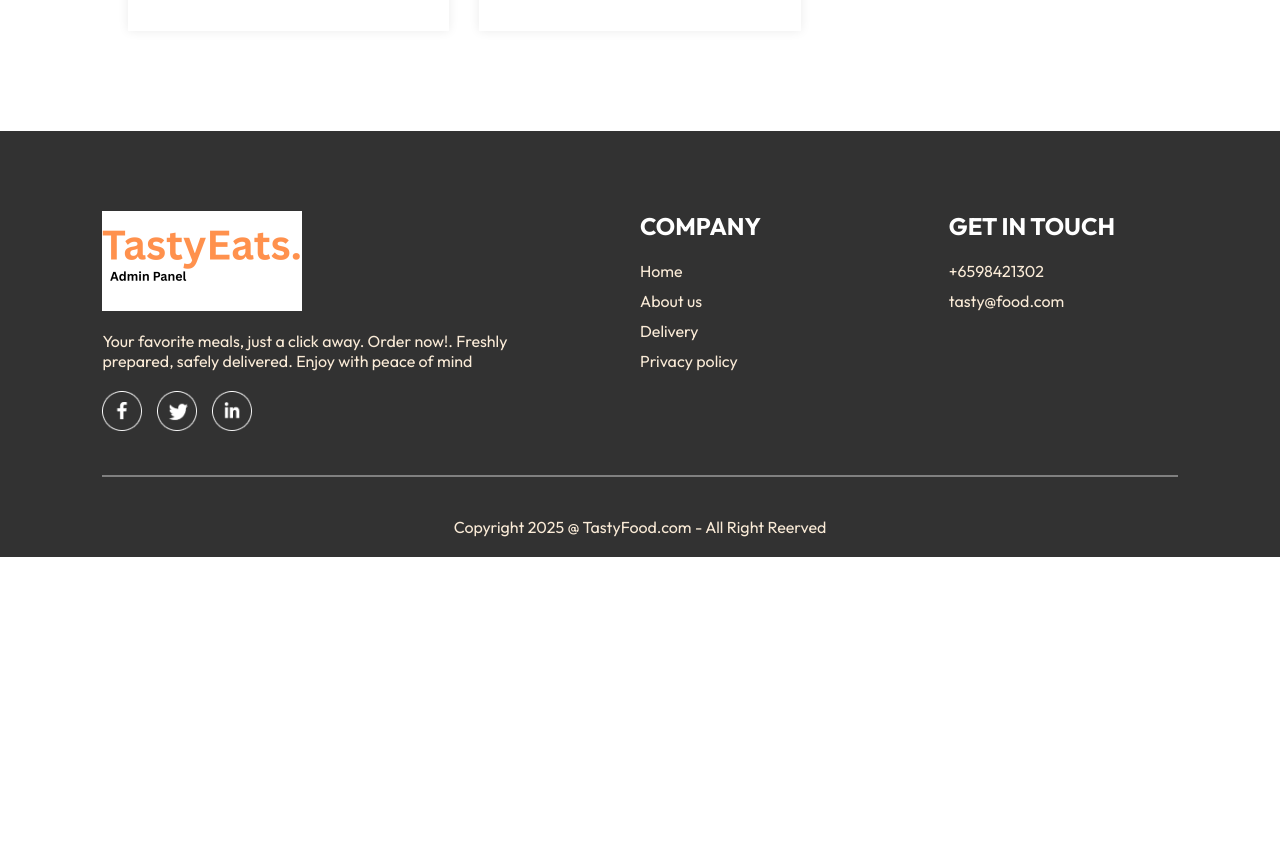
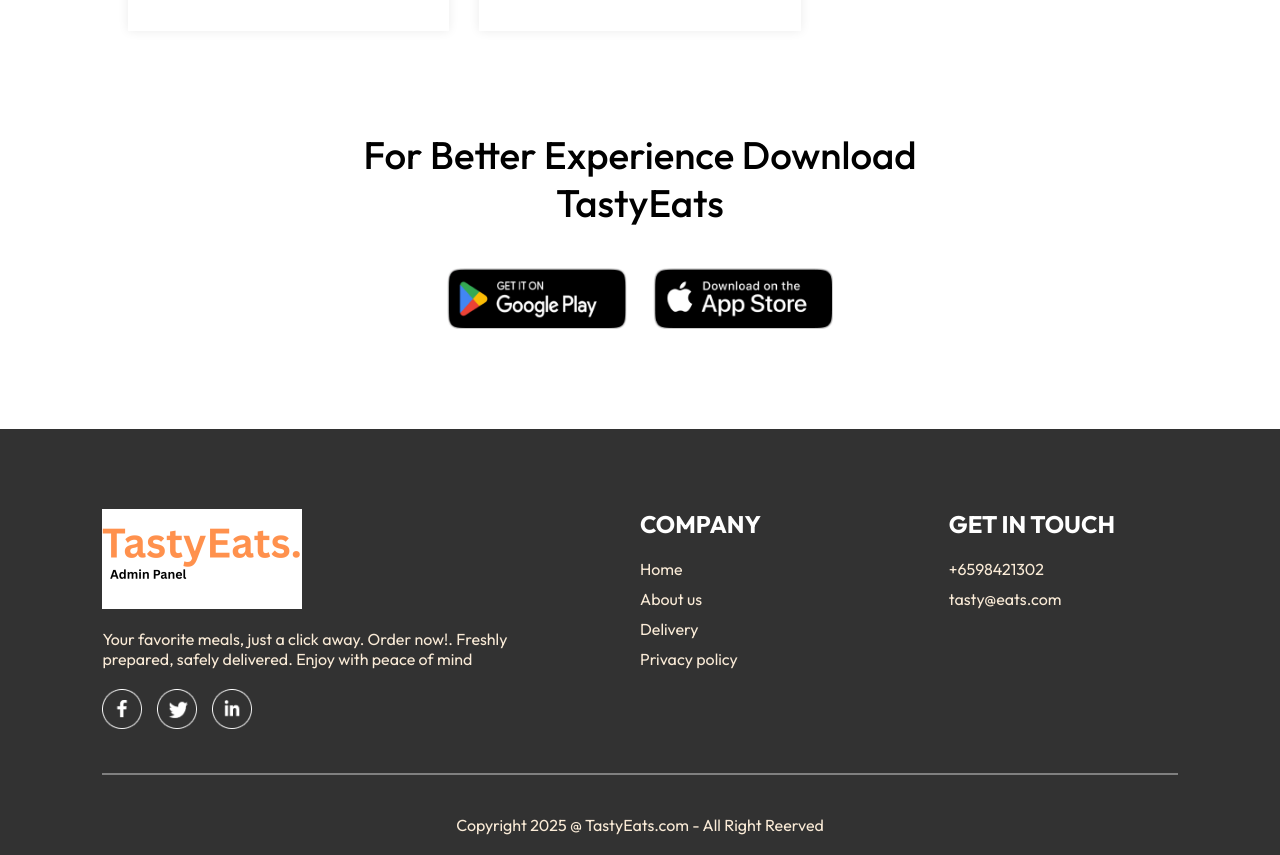
Before and after one commit to ishini21/Food-Delivery-Website, a React (Vite) app in the folder frontend/: page / in a window 1280 px wide. Shown: the part 5985-6840 px from the top of the page. Before the commit the page ends 6542 px from the top, so only its background shows below. Built offline with nearby package versions, Linux system fonts and the light colour scheme.

Commit message:
add Appdownload.jsx

```diff
--- /dev/null
+++ b/frontend/src/componenets/AppDownload/AppDownload.css
@@ -0,0 +1,23 @@
+.app-download{
+    margin: auto auto;
+    margin-top: 100px;
+    font-size: max(3vw,20px);
+    text-align: center;
+    font-weight: 500;
+}
+.app-download-platforms{
+    display: flex;
+    justify-content: center;
+    gap:max(2vw,10px);
+    margin-top: 40px;
+
+}
+.app-download-platforms img{
+    width:max(30vw,120px);
+    max-width: 180px;
+    transition: 0.5s;
+    cursor: pointer;
+}
+.app-download-platforms img:hover{
+    transform: scale(1.05);
+}
--- /dev/null
+++ b/frontend/src/componenets/AppDownload/AppDownload.jsx
@@ -0,0 +1,17 @@
+import React from 'react'
+import './AppDownload.css'
+import { assets } from '../../assets/assets'
+
+function AppDownload() {
+  return (
+    <div className='app-download' id='app-download'>
+        <p>For Better Experience Download <br/>TastyEats</p>
+      <div className="app-download-platforms">
+        <img src={assets.play_store} alt=""/>
+        <img src={assets.app_store} alt=""/>
+      </div>
+    </div>
+  )
+}
+
+export default AppDownload
--- a/frontend/src/componenets/Footer/Footer.jsx
+++ b/frontend/src/componenets/Footer/Footer.jsx
@@ -31,13 +31,13 @@
           <h2>GET IN TOUCH</h2>
           <ul>
             <li>+6598421302</li>
-            <li>tasty@food.com</li>
+            <li>tasty@eats.com</li>
           </ul>
         </div>
       </div>
       <hr></hr>
       <p className="footer-copyright">
-        Copyright 2025 @ TastyFood.com - All Right Reerved
+        Copyright 2025 @ TastyEats.com - All Right Reerved
       </p>
     </div>
   );
--- a/frontend/src/pages/Home/Home.jsx
+++ b/frontend/src/pages/Home/Home.jsx
@@ -3,6 +3,7 @@
 import Header from '../../componenets/Header/Header'
 import ExploreMenu from '../../componenets/ExploreMenu/ExploreMenu'
 import FoodDisplay from '../../componenets/FoodDisplay/FoodDisplay';
+import AppDownload from '../../componenets/AppDownload/AppDownload';
 
 
 
@@ -16,6 +17,7 @@
       <ExploreMenu category={category} setCategory={setCategory}
       />
       <FoodDisplay category={category}/>
+      <AppDownload/>
 
     </div>
   )
```
